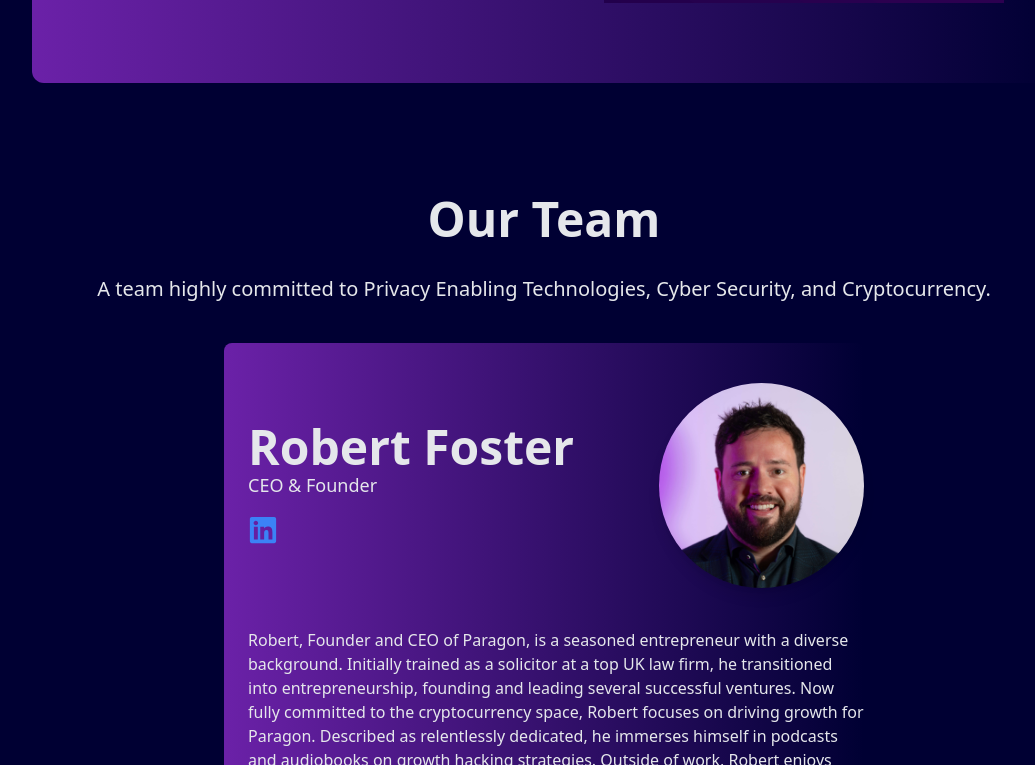
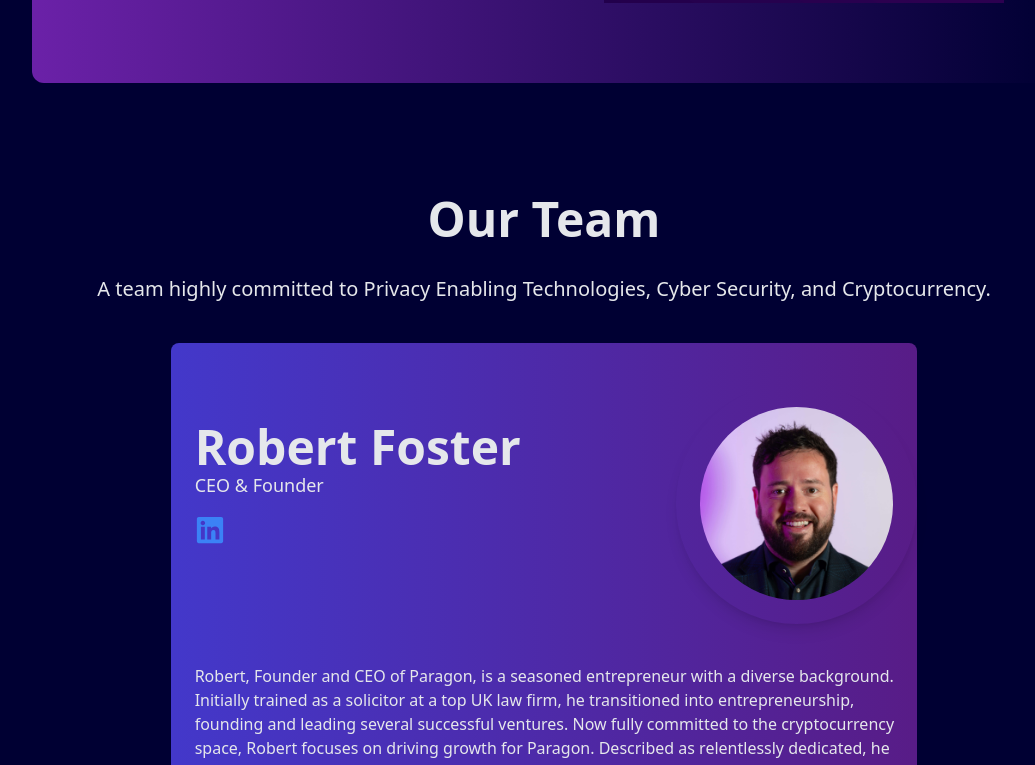
Before and after one commit to FazeelaChsirius/next-paragon, a Next.js app: page / in a window 1280 px wide. Shown: the part 2035-2800 px from the top of the page, without its empty margins (96-1131 px from the left). Built offline with nearby package versions, Linux system fonts and the light colour scheme.

Commit message:
Create a footer component and UI changes

```diff
--- a/app/page.js
+++ b/app/page.js
@@ -7,6 +7,7 @@ import Owner from "@/components/Owner/page";
 import Timeline from "@/components/Timeline/page";
 import Quotes from "@/components/Quotes/page";
 import Post from "@/components/Post/page";
+import Footer from "@/components/Footer/page";
 
 export default function Home() {
   return (
@@ -19,6 +20,7 @@ export default function Home() {
       <Timeline />
       <Quotes />
       <Post />
+      <Footer />
     </div>
   );
 }
--- /dev/null
+++ b/components/Footer/page.js
@@ -0,0 +1,21 @@
+import React from 'react'
+import Button from '../Button/page';
+import Link from 'next/link';
+
+const Footer = () => {
+  return (
+    <div className='flex justify-center items-center bg-darkNavy pb-10'>
+      <div className='bg-gradient-to-r from-indigo-700 to-purple-900 text-gray-200 w-10/12 flex flex-col justify-center items-center pt-24 pb-24 rounded-2xl'>
+        <h1 className='font-semibold text-5xl'>Invest in a future of privacy</h1>
+        <p className='font-semibold text-xl pt-4'>Digital currencies are coming, protect your privacy</p>
+        <div className='pt-10'>
+          <Link href='https://app.uniswap.org/swap/?chain=ethereum&outputcurrency=0x1bbb8b730a9e8c9b5688b8fae862ab9b57b140f2'>
+            <Button>BUY PARAGON</Button>
+          </Link>
+        </div>
+      </div>
+    </div>
+  )
+}
+
+export default Footer;
--- a/components/Header/page.jsx
+++ b/components/Header/page.jsx
@@ -14,8 +14,7 @@ import malta from '../../public/assets/malta.png';
 import parisweek from '../../public/assets/parisweek.png';
 import mode from '../../public/assets/mode.png'
 import redflag from '../../public/assets/redflag.png'
-
-
+import Link from 'next/link';
 
 const images = [
     cyberscope, iconscope, malta, parisweek, redflag, mode, manchester,
@@ -23,8 +22,6 @@ const images = [
 ];
 
 const Header = () => {
-
-
 
   return (
     <div className='flex justify-center items-center bg-darkNavy'>
@@ -70,7 +67,9 @@ const Header = () => {
 
 
                 <div className="hidden md:block pl-10">
-                    <Button className="capitalize p-8">BUY PARAGON</Button>
+                    <Link href='https://app.uniswap.org/swap/?chain=ethereum&outputcurrency=0x1bbb8b730a9e8c9b5688b8fae862ab9b57b140f2'>
+                        <Button className="capitalize p-8">BUY PARAGON</Button>
+                    </Link>
                 </div>
 
             </motion.div>
--- a/components/Navbar/page.jsx
+++ b/components/Navbar/page.jsx
@@ -43,7 +43,9 @@ const Navbar = () => {
       </ul>
 
       <div className="hidden md:block pr-6">
-        <Button className="capitalize p-8">BUY PARAGON</Button>
+        <Link href='https://app.uniswap.org/swap/?chain=ethereum&outputcurrency=0x1bbb8b730a9e8c9b5688b8fae862ab9b57b140f2'>
+          <Button className="capitalize p-8">BUY PARAGON</Button>
+        </Link>
       </div>
 
     <div className='block md:hidden'>
--- a/components/Owner/page.js
+++ b/components/Owner/page.js
@@ -8,7 +8,7 @@ const Owner = () => {
 
   return (
 
-    <div className="bg-darkNavy flex flex-col justify-center items-center pb-28">
+    <div className="bg-darkNavy flex flex-col justify-center items-center pb-28 ">
       <h1 className="text-gray-200 text-5xl font-extrabold">Our Team</h1>
 
       <div className="pt-8">
@@ -17,7 +17,7 @@ const Owner = () => {
         </span>
       </div>
 
-      <div className="relative w-[50%] pt-10 pb-10 pl-6 mt-10 rounded-lg bg-gradient-to-r from-purple-800 to-indigo-90 text-gray-200
+      <div className="relative w-7/12 pt-10 pb-10 pl-6 mt-10 rounded-lg bg-gradient-to-r from-indigo-700 to-purple-900 text-gray-200
       before:absolute before:bottom-0 before:left-0 before:w-full before:h-[10px] before:rounded-b-lg before:bg-gradient-to-r before:from-purple-500 before:to-indigo-500 before:blur-md">
         <div className='flex justify-between'>
           <div className='pt-10'>
@@ -34,13 +34,13 @@ const Owner = () => {
           <Image
             src={robert}
             alt="Robert Foster"
-            className="w-full h-auto rounded-full shadow-lg"
+            className="w-full h-auto rounded-full shadow-lg p-6"
           />
           </div>
         </div>
 
         <div>
-            <p className='pt-10 text-gray-200'>Robert, Founder and CEO of Paragon, is a seasoned entrepreneur with a diverse background. Initially trained as a solicitor at a top UK law firm, he transitioned into entrepreneurship, founding and leading several successful ventures. Now fully committed to the cryptocurrency space, Robert focuses on driving growth for Paragon. Described as relentlessly dedicated, he immerses himself in podcasts and audiobooks on growth hacking strategies. Outside of work, Robert enjoys exploring stoic philosophy, rugby union, and discovering excellent countryside pub food.</p>
+            <p className='pt-10 text-gray-200 pr-4'>Robert, Founder and CEO of Paragon, is a seasoned entrepreneur with a diverse background. Initially trained as a solicitor at a top UK law firm, he transitioned into entrepreneurship, founding and leading several successful ventures. Now fully committed to the cryptocurrency space, Robert focuses on driving growth for Paragon. Described as relentlessly dedicated, he immerses himself in podcasts and audiobooks on growth hacking strategies. Outside of work, Robert enjoys exploring stoic philosophy, rugby union, and discovering excellent countryside pub food.</p>
           </div>
       </div>
 
--- a/components/Quotes/page.jsx
+++ b/components/Quotes/page.jsx
@@ -41,7 +41,7 @@ const Quotes = () => {
                         initial={{ opacity: 0, x: 50 }}
                         animate={{ opacity: 1, x: 0 }}
                         transition={{ duration: 0.5, delay: index * 0.3 }}
-                        className="bg-gradient-to-r from-purple-800 to-indigo-900 text-white p-6 rounded-lg shadow-lg"
+                        className="bg-gradient-to-r from-indigo-700 to-purple-900 text-white p-6 rounded-lg shadow-lg"
                     >
                         <p className="text-lg font-medium">{quote}</p>
                         <p className="text-right text-bold font-semibold mt-1">— {author[index]}</p>
--- a/tailwind.config.mjs
+++ b/tailwind.config.mjs
@@ -15,6 +15,7 @@ export default {
         lightBlue: '#667eea',
         darkPurple: '#4B0082',
         lightPurple: '#B06AB3',
+        primarygradient: 'bg-gradient-to-r from-indigo-700 to-purple-900',
         gradient: 'bg-gradient-to-r from-purple-800 to-indigo-800',
       },
       boxShadow: {
```
